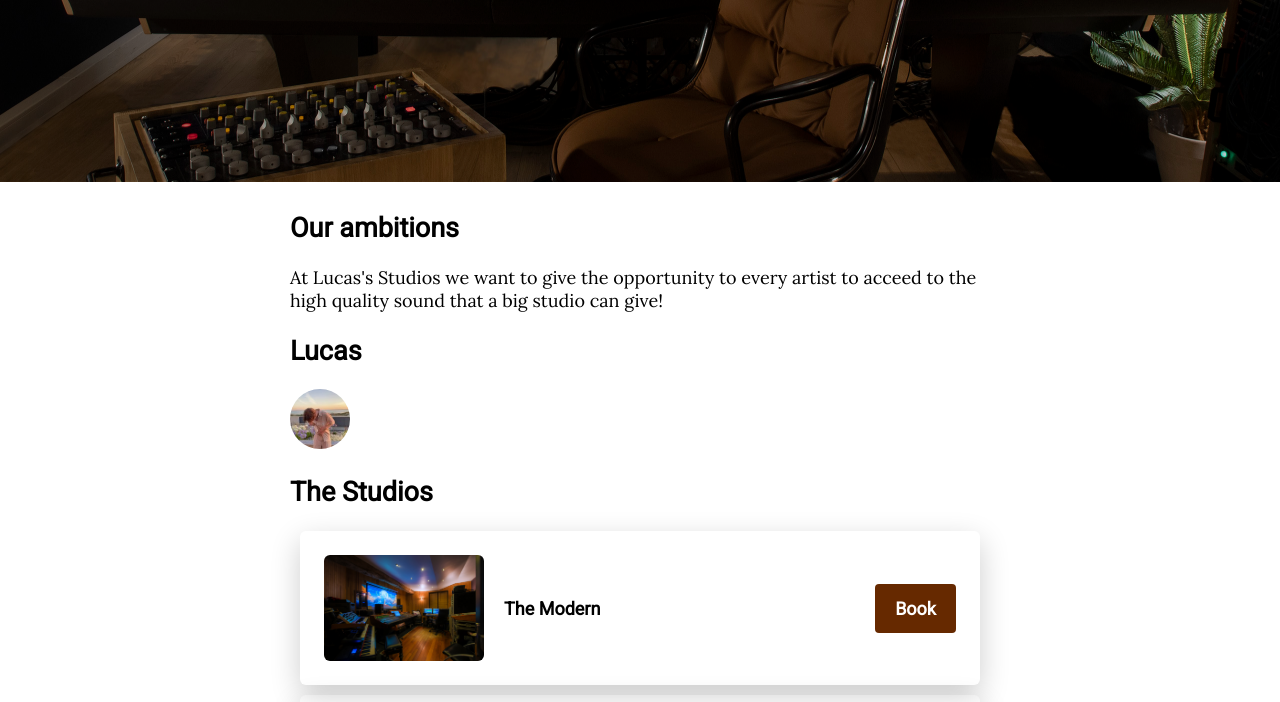
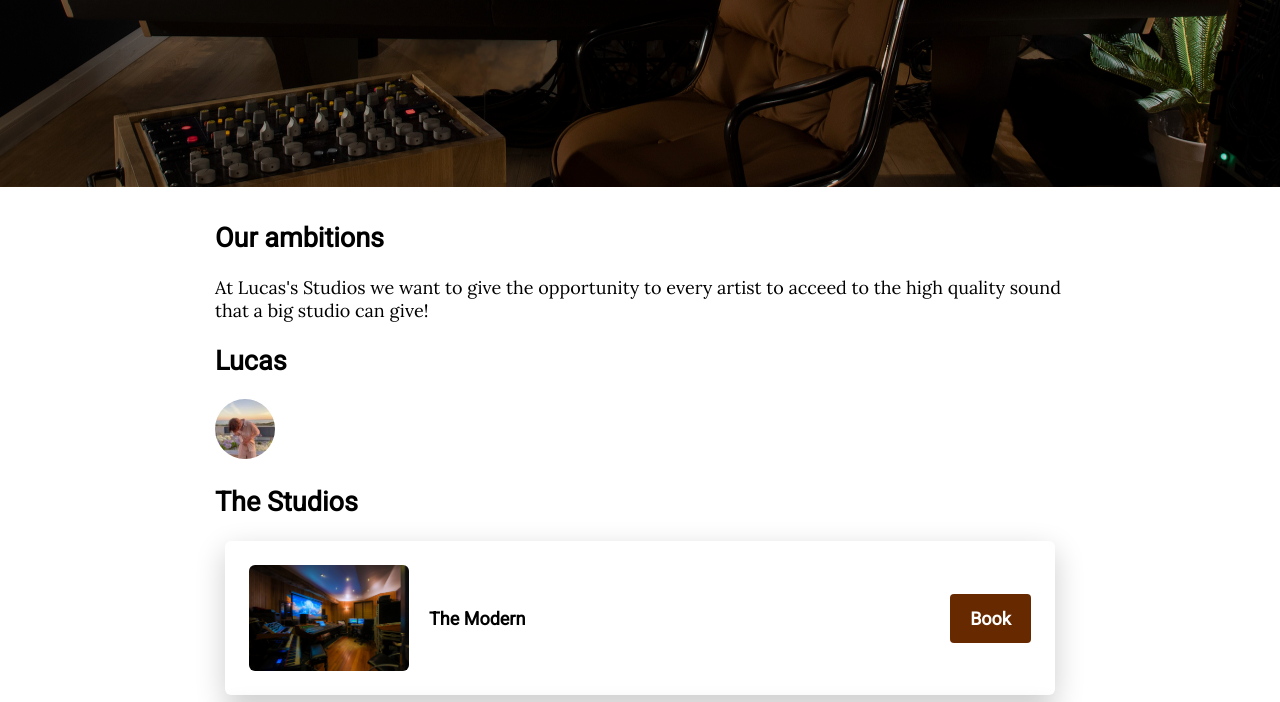
Before and after one commit to lucasraymond/my-startup, a plain HTML site: page index.html in a window 1280 px wide. Shown: the part 426-1128 px from the top of the page. Drawn offline with Linux system fonts and the light colour scheme; a script that the page names is missing.

Commit message:
Update container.css

```diff
--- a/css/components/container.css
+++ b/css/components/container.css
@@ -1,6 +1,6 @@
 .container {
-	width: 700px;
-	margin: 30px auto;
+	width: 850px;
+	margin: 35px auto;
 }
 
 @media (max-width:  960px) {
```
